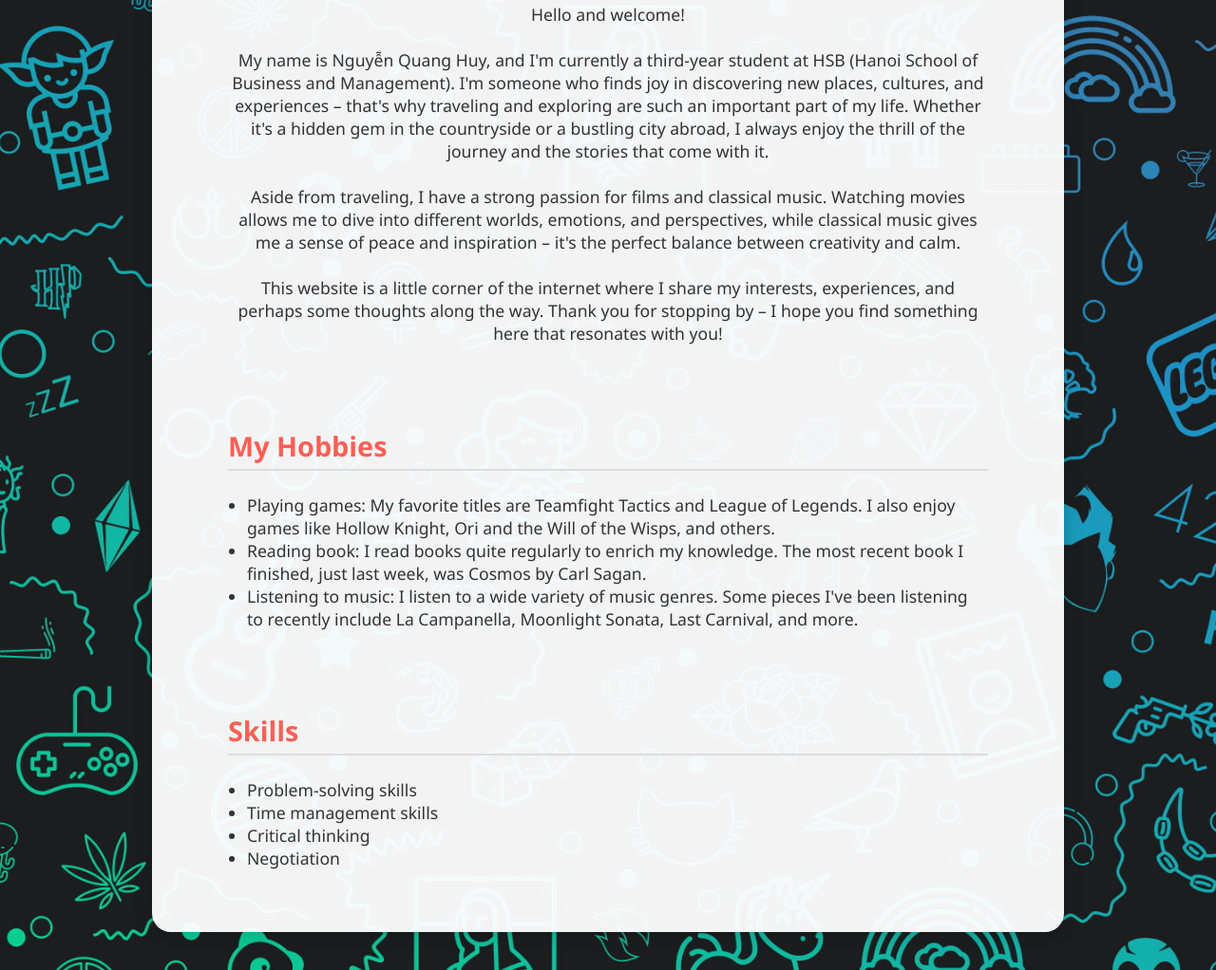
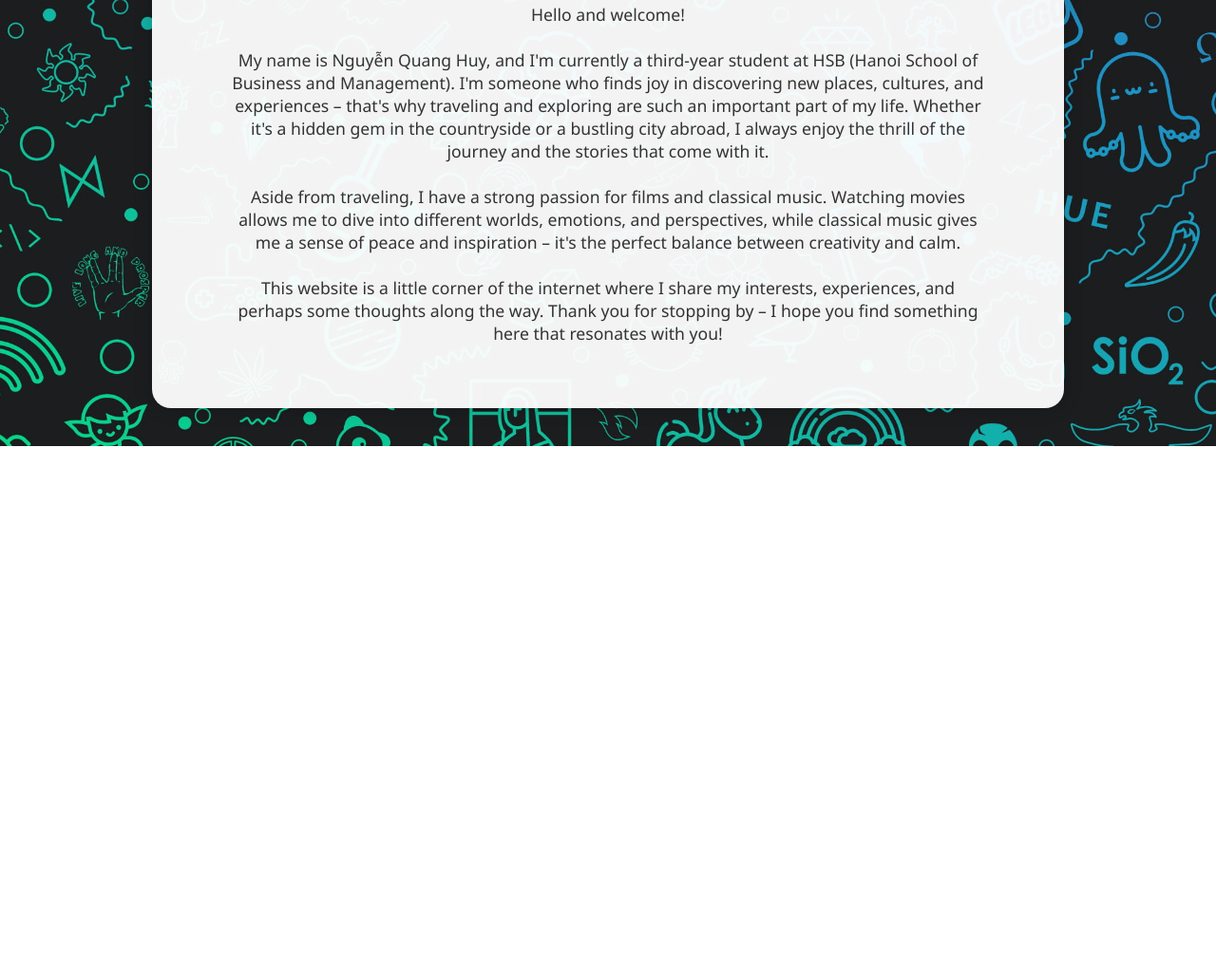
Before and after one commit to nink1000/portfolio, a website: page about.html in a window 1280 px wide. Shown: the part 916-1938 px from the top of the page at 95% size. After the commit the page ends 1386 px from the top, so only its background shows below. Drawn offline with Linux system fonts and the light colour scheme.

Commit message:
Update about.html

```diff
--- a/about.html
+++ b/about.html
@@ -16,6 +16,7 @@
       <nav class="nav-buttons">
         <a href="index.html" class="nav-button">Home</a>
         <a href="about.html" class="nav-button active">About Me</a>
+        <a href="about.html" class="nav-button">Hobbies & Skills</a>
       </nav>
 
       <section class="intro">
@@ -32,25 +33,6 @@
           Thank you for stopping by – I hope you find something here that resonates with you!
         </p>
       </section>
-
-      <section>
-        <h2>My Hobbies</h2>
-        <ul>
-          <li>Playing games: My favorite titles are Teamfight Tactics and League of Legends. I also enjoy games like Hollow Knight, Ori and the Will of the Wisps, and others.</li>
-          <li>Reading book: I read books quite regularly to enrich my knowledge. The most recent book I finished, just last week, was Cosmos by Carl Sagan. </li>
-          <li>Listening to music: I listen to a wide variety of music genres. Some pieces I've been listening to recently include La Campanella, Moonlight Sonata, Last Carnival, and more.</li>
-        </ul>
-      </section>
-
-      <section>
-        <h2>Skills</h2>
-        <ul>
-          <li>Problem-solving skills</li>
-          <li>Time management skills</li>
-          <li>Critical thinking</li>
-          <li>Negotiation</li>
-        </ul>
-      </section>
     </div>
   </body>
 </html>
```
